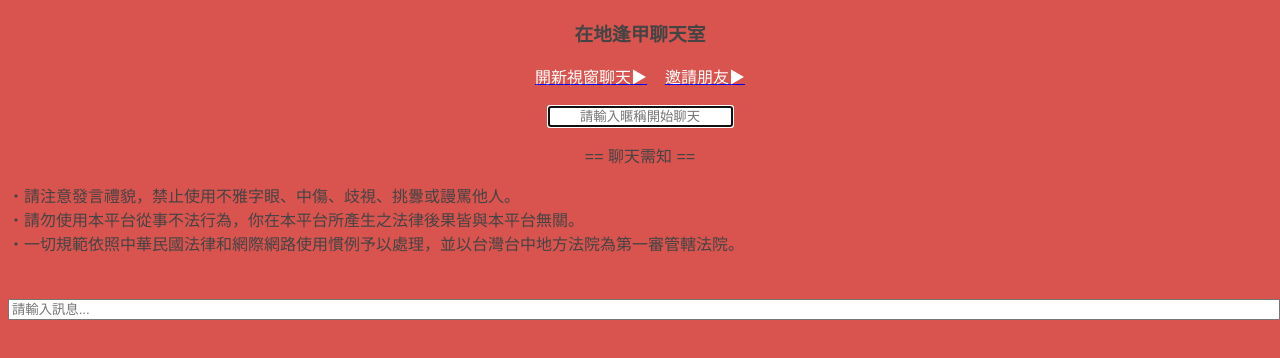
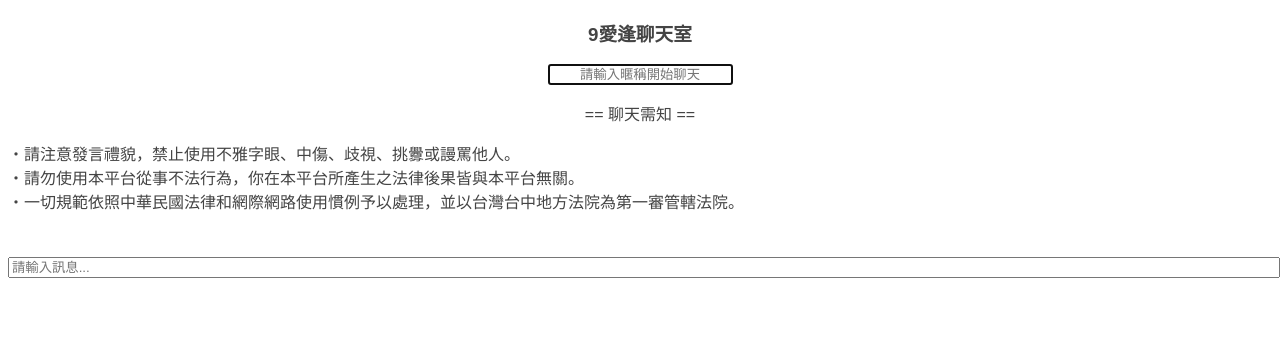
Before and after one commit to bluema9pie/fengchiachat, a website: page public/index.html in a window 1280 px wide. Drawn offline with nearby package versions, Linux system fonts and the light colour scheme; no server answers.

Commit message:
Update index.html

```diff
--- a/public/index.html
+++ b/public/index.html
@@ -11,15 +11,15 @@
     <!-- Custom styles for site -->
     <link href="style.css" rel="stylesheet" >
   </head>
-  <body bgcolor="#D9544F">
+  <body bgcolor="#FFF">
     <!-- Modal -->
     <div  id="LoginPage" data-backdrop="static" data-keyboard="false">
       <div >
         <div  >
           <div >
-            <h3><center>在地逢甲聊天室</center></h3>
-            <center><a href="http://chat.fengchia.net/" target="_blank"><font color="white">開新視窗聊天▶</font></a>&nbsp;&nbsp;&nbsp;&nbsp;<a href="https://www.facebook.com/sharer/sharer.php?u=https://fengchia.net" target="_blank"><font color="white">邀請朋友▶</font></a></center><br>
-          </div><!-- /.modal-header -->
+            <h3><center>9愛逢聊天室</center></h3>
+            <!--<center><a href="http://chat.fengchia.net/" target="_blank"><font color="white">開新視窗聊天▶</font></a>&nbsp;&nbsp;&nbsp;&nbsp;<a href="https://www.facebook.com/sharer/sharer.php?u=https://fengchia.net" target="_blank"><font color="white">邀請朋友▶</font></a></center><br>
+          </div>--><!-- /.modal-header -->
           <div >
             <center>
 
```
